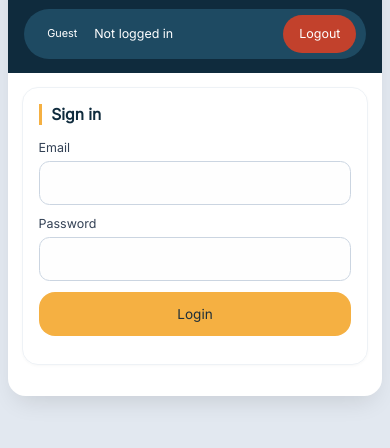
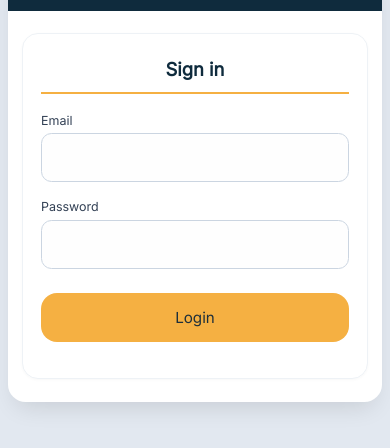
Before and after one commit to oluwatayodada2-ops/cbtportal, a plain HTML site: page index.html in a window 390 px wide. Shown: the part 50-498 px from the top of the page. Drawn offline with nearby package versions, Linux system fonts and the light colour scheme.

Commit message:
Add files via upload

```diff
--- a/index.html
+++ b/index.html
@@ -69,6 +69,16 @@
     .dashboard.active { display: block; animation: fade 0.2s; }
     @keyframes fade { from { opacity:0; } to { opacity:1; } }
     .dashboard h2 { font-size: 1.5rem; margin-bottom: 0.5rem; color: #0f2b3d; }
+
+    /* ============================================================ */
+    /* ============ LOGIN PANEL =================================== */
+    /* ============================================================ */
+    #loginPanel { max-width: 480px; margin: 2rem auto; padding: 2rem; }
+    #loginPanel .card-header { font-size: 1.3rem; text-align: center; border-left: none; border-bottom: 2px solid #f5b042; padding-left: 0; padding-bottom: 0.8rem; margin-bottom: 1.5rem; }
+    #loginPanel .form-grid { flex-direction: column; gap: 1rem; }
+    #loginPanel .input-field { flex: 1 1 100%; }
+    #loginPanel input { padding: 0.75rem 1rem; font-size: 0.95rem; }
+    #loginPanel button { width: 100%; padding: 0.85rem; font-size: 0.95rem; margin-top: 0.5rem; }
 
     /* ============================================================ */
     /* ============ CARDS ========================================= */
@@ -248,6 +258,7 @@
       .form-grid { gap: 0.75rem; }
       .input-field { flex: 1 1 200px; }
       .dashboard h2 { font-size: 1.35rem; }
+      #loginPanel { padding: 1.8rem; }
     }
 
     /* ============================================================ */
@@ -291,6 +302,12 @@
       .main-content { padding: 0.9rem; }
       .dashboard h2 { font-size: 1.2rem; margin-bottom: 0.6rem; text-align: center; }
 
+      /* --- Login panel --- */
+      #loginPanel { margin: 0.5rem auto; padding: 1.4rem 1.1rem; }
+      #loginPanel .card-header { font-size: 1.15rem; padding-bottom: 0.6rem; margin-bottom: 1.1rem; }
+      #loginPanel input { padding: 0.85rem 1rem; font-size: 16px !important; }
+      #loginPanel button { padding: 0.95rem; font-size: 0.95rem; min-height: 48px; }
+
       /* --- Cards --- */
       .card { border-radius: 1rem; padding: 0.95rem; margin-bottom: 1rem; }
       .card-header { font-size: 0.98rem; padding-left: 0.6rem; margin-bottom: 0.85rem; }
@@ -305,7 +322,7 @@
       .input-field label { font-size: 0.78rem; }
       input, select, textarea {
         padding: 0.7rem 0.85rem;
-        font-size: 16px !important; /* prevents iOS zoom on focus */
+        font-size: 16px !important;
         border-radius: 0.65rem;
         min-height: 44px;
       }
@@ -435,6 +452,7 @@
       #userNameSpan { max-width: 130px; }
       .modal-box { width: 98%; padding: 0.85rem; }
       .modal-head h3 { font-size: 0.95rem; }
+      #loginPanel { padding: 1.1rem 0.85rem; }
     }
 
     /* ============================================================ */
@@ -475,7 +493,7 @@
       <input type="text" id="globalSearchInput" placeholder="🔍 Search subjects…" autocomplete="off">
       <div id="searchResults" class="search-results hidden"></div>
     </div>
-    <div class="user-info">
+    <div class="user-info" id="headerUserInfo" style="display:none;">
       <span id="userRoleBadge">Guest</span>
       <span id="userNameSpan">Not logged in</span>
       <button id="globalLogoutBtn" class="logout-btn">Logout</button>
@@ -486,8 +504,8 @@
     <div id="loginPanel" class="card">
       <div class="card-header">Sign in</div>
       <div class="form-grid">
-        <div class="input-field"><label>Email</label><input type="email" id="loginEmail"></div>
-        <div class="input-field"><label>Password</label><input type="password" id="loginPassword"></div>
+        <div class="input-field"><label>Email</label><input type="email" id="loginEmail" autocomplete="email"></div>
+        <div class="input-field"><label>Password</label><input type="password" id="loginPassword" autocomplete="current-password"></div>
         <button id="doLoginBtn" class="primary">Login</button>
       </div>
     </div>
@@ -771,7 +789,7 @@
   function openExamEdit(examId) {
     const exam = DB.exams.find(e => e.id === examId);
     if (!exam) { alert("Exam not found."); return; }
-    editingExam = JSON.parse(JSON.stringify(exam)); // deep copy so we can cancel safely
+    editingExam = JSON.parse(JSON.stringify(exam));
 
     const body = document.getElementById('examEditBody');
     const isPublished = exam.status === 'published';
@@ -1152,11 +1170,13 @@
     const searchWrap = document.getElementById('searchWrapper');
     const searchResults = document.getElementById('searchResults');
     const searchInput = document.getElementById('globalSearchInput');
+    const headerUserInfo = document.getElementById('headerUserInfo');
 
     if (!currentUser) {
       document.querySelectorAll('.dashboard').forEach(d => d.classList.remove('active'));
       document.getElementById('loginPanel').style.display = 'block';
       if (searchWrap) searchWrap.style.display = 'none';
+      if (headerUserInfo) headerUserInfo.style.display = 'none';
       if (searchResults) { searchResults.classList.add('hidden'); searchResults.innerHTML = ''; }
       if (searchInput) searchInput.value = '';
       searchResultsCache = [];
@@ -1167,6 +1187,7 @@
 
     document.getElementById('loginPanel').style.display = 'none';
     if (searchWrap) searchWrap.style.display = '';
+    if (headerUserInfo) headerUserInfo.style.display = 'flex';
 
     if (searchInput) {
       if (currentUser.role === 'admin') searchInput.placeholder = '🔍 Search students, teachers, subjects, exams…';
@@ -1268,9 +1289,6 @@
       return assign && teacherSubjects.includes(assign.subjectId);
     });
 
-    // Group exam results into TWO buckets:
-    //   - Mid Term  → quick-bank attempts + scheduled exams tagged 'midterm'
-    //   - Final     → scheduled exams tagged 'final'
     const midtermResults = [];
     const finalResults = [];
     examResults.forEach(r => {
```
